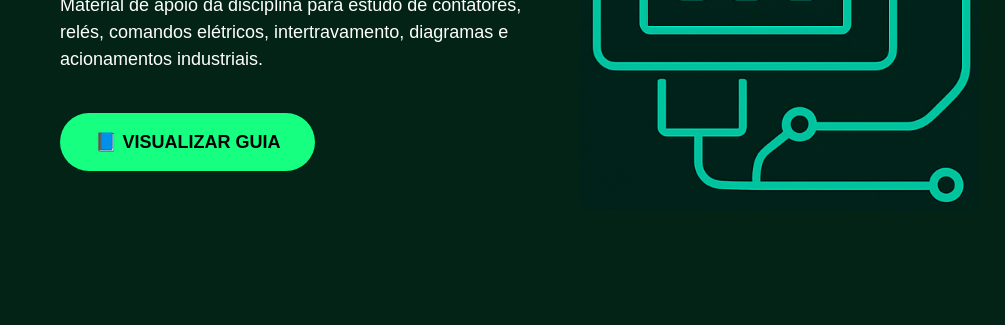
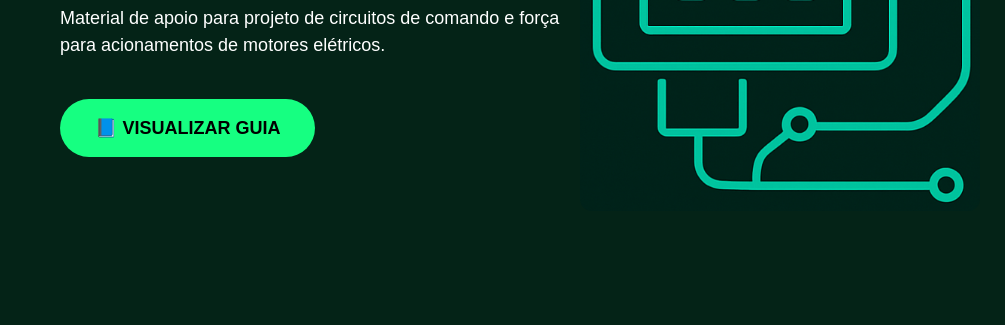
Before and after one commit to Rubenn34/Acionamentos-ComandosEletricos, a plain HTML site: page index.html in a window 1280 px wide. Shown: the part 475-800 px from the top of the page, without its empty margins (0-1005 px from the left). Drawn offline with Linux system fonts and the light colour scheme.

Commit message:
Update index.html

```diff
--- a/index.html
+++ b/index.html
@@ -19,9 +19,7 @@
             <h1>Guia Prático<br>de Acionamentos<br>e Comandos<br>Elétricos</h1>
 
             <p>
-                Material de apoio da disciplina para estudo de contatores,
-                relés, comandos elétricos, intertravamento, diagramas
-                e acionamentos industriais.
+                Material de apoio para projeto de circuitos de comando e força para acionamentos de motores elétricos.
             </p>
 
             <a href="Guia Prátrico ACE.docx.pdf" class="botao">
```
